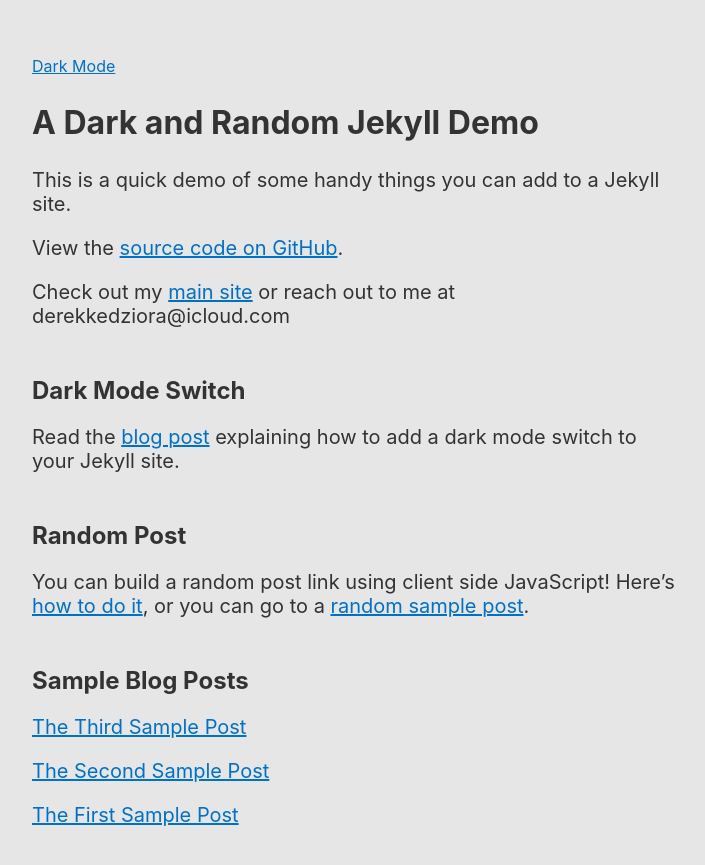
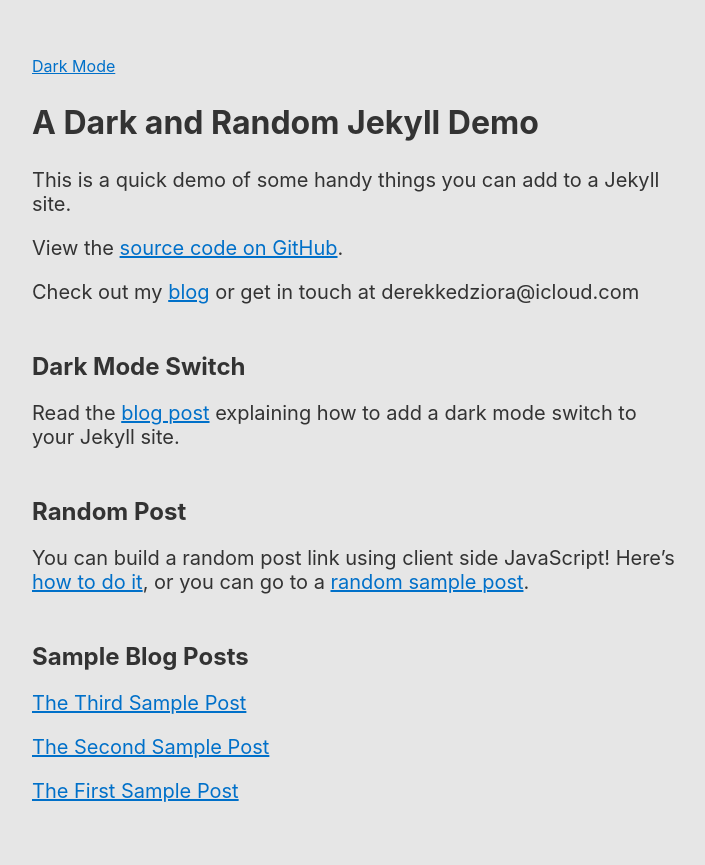
Before and after one commit to derekkedziora/jekyll-demo, a Jekyll site: the page built from index.md, in a window 1280 px wide. Shown: the top 865 px of the page, without its empty margins (283-988 px from the left). Built offline with Jekyll 4.4.1, drawn with Linux system fonts in a browser that asks for light colours.

Commit message:
content updated

```diff
--- a/index.md
+++ b/index.md
@@ -6,7 +6,7 @@ This is a quick demo of some handy things you can add to a Jekyll site.
 
 View the [source code on GitHub](https://github.com/derekkedziora/jekyll-demo).
 
-Check out my [main site](https://derekkedziora.com) or reach out to me at derekkedziora@icloud.com
+Check out my [blog](https://derekkedziora.com) or get in touch at derekkedziora@icloud.com
 
 ## Dark Mode Switch
 
```
Also changed, not shown: _posts/2020-06-17-first-sample-post.md (+2 -2 lines), _posts/2020-06-19-third-sample-post.md (+2 -2 lines).
